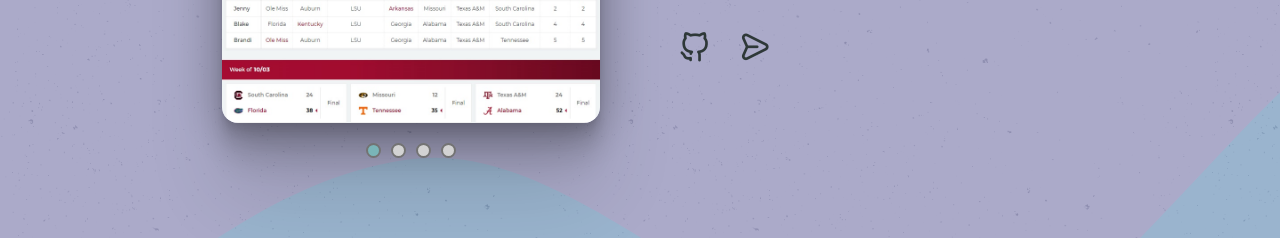
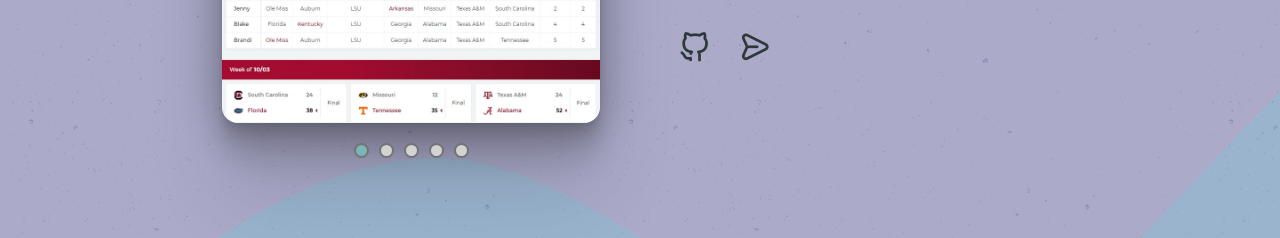
Before and after one commit to OceanAbernathy/2022-Portfolio, a React (Create React App) app: page / in a window 1280 px wide. Shown: the part 2540-2778 px from the top of the page. Built offline with nearby package versions, Linux system fonts and the light colour scheme.

Commit message:
Added project
Added the sign up/login form project

```diff
--- a/src/Components/Slider.js
+++ b/src/Components/Slider.js
@@ -39,13 +39,17 @@
                 alt=''
               />
               <div className='container__dots'>
-                {Array.from({ length: 4 }).map((item, index) => (
-                  <div
-                    key={index}
-                    onClick={() => moveDot(index + 1)}
-                    className={slideIndex === index + 1 ? 'dot active' : 'dot'}
-                  ></div>
-                ))}
+                {Array.from({ length: dataSlider.length }).map(
+                  (item, index) => (
+                    <div
+                      key={index}
+                      onClick={() => moveDot(index + 1)}
+                      className={
+                        slideIndex === index + 1 ? 'dot active' : 'dot'
+                      }
+                    ></div>
+                  )
+                )}
               </div>
             </div>
             <div className='slider__data'>
--- a/src/Components/dataSlider.js
+++ b/src/Components/dataSlider.js
@@ -31,6 +31,14 @@
     git: 'https://github.com/OceanAbernathy/cybersafe',
     url: 'http://oceanabernathy.com/Cyber/',
   },
+  {
+    id: uuidv4(),
+    title: 'Sign Up/Login Form',
+    about:
+      'Basic sign up and login form with password authentication and optional reset',
+    git: 'https://github.com/OceanAbernathy/auth-form',
+    url: 'http://oceanabernathy.com/SignUpLoginForm/',
+  },
 ];
 
 export default dataSlider;
--- a/src/index.css
+++ b/src/index.css
@@ -1016,7 +1016,7 @@
 /* Scroll Bar */
 
 ::-webkit-scrollbar {
-  width: 0.6rem;
+  width: 8px;
   background-color: var(--scroll-bar-color);
   border-radius: 0.5rem;
 }
@@ -1209,10 +1209,6 @@
 }
 
 @media screen and (min-width: 768px) {
-  body {
-    margin: 0;
-  }
-
   .container {
     margin-left: auto;
     margin-right: auto;
@@ -1241,7 +1237,6 @@
     bottom: initial;
   }
 
-  .header,
   .main,
   .footer__container {
     padding: 0 1rem;
@@ -1354,7 +1349,6 @@
 }
 
 @media screen and (min-width: 1024px) {
-  .header,
   .main,
   .footer__container {
     padding: 0;
```
Also changed, not shown: public/Img/img5.jpg (added).
